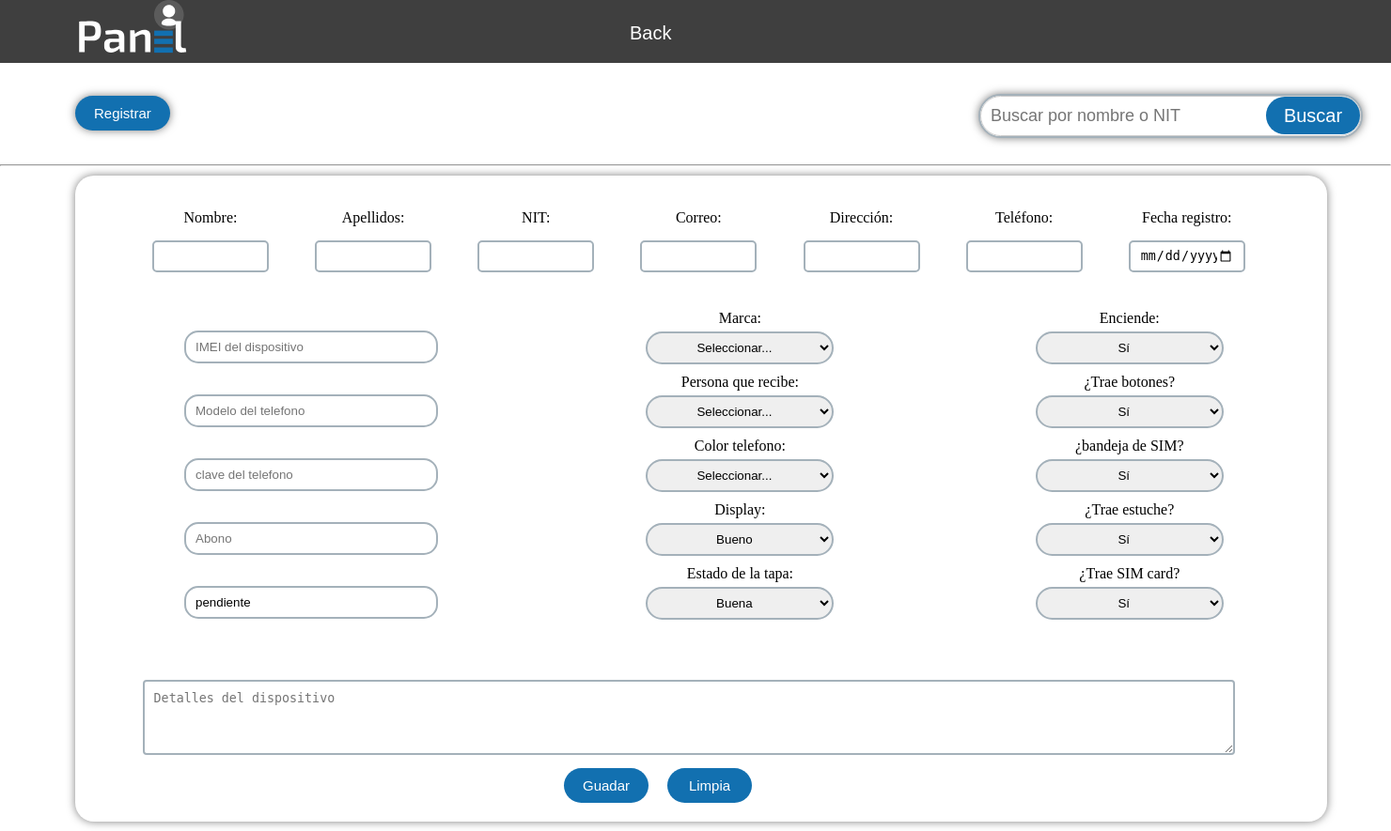
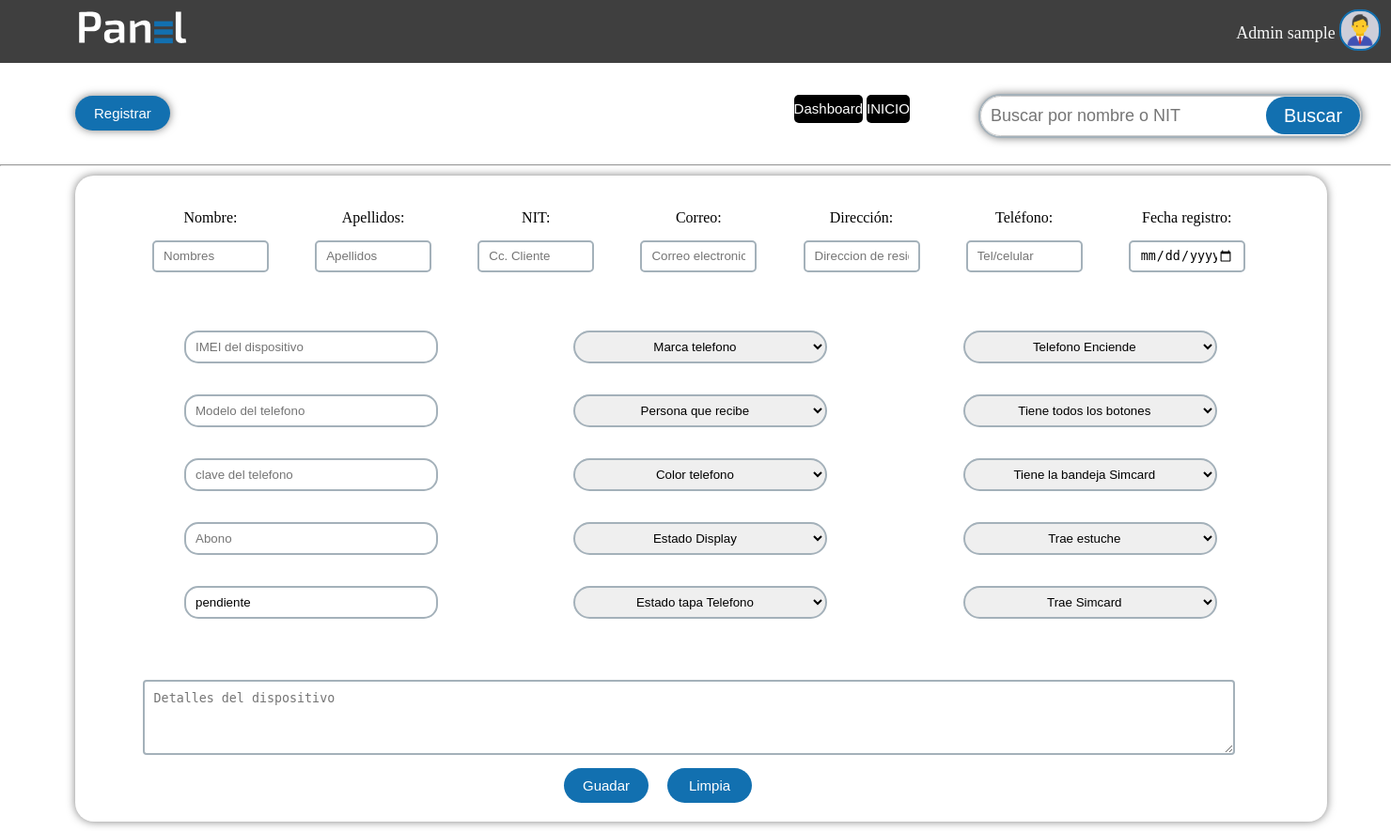
Before and after one commit to luqes55/appjulian, a Flask app: page /register_cliente_dispositivo in a window 1480 px wide. Shown: the whole page at 94% size. Run offline with Flask 3, Linux system fonts and the light colour scheme; the visitor is signed in with stand-in values (Sample User, id 1).

Commit message:
programa actualizado exito

```diff
--- a/app/models.py
+++ b/app/models.py
@@ -43,11 +43,11 @@ class Dispositivo(db.Model):
 
 # Modelo de usuario para la autenticación
 class User(UserMixin, db.Model):
-    __tablename__ = 'user'  # Nombre de la tabla en MySQL
+    __tablename__ = 'user'
     id = db.Column(db.Integer, primary_key=True)
     usuario = db.Column(db.String(45), unique=True, nullable=False)
-    password = db.Column(db.String(255), nullable=False)  # Cambié el tamaño del campo
-    pin = db.Column(db.BigInteger, nullable=False)  # Campo para el PIN
+    password = db.Column(db.String(255), nullable=False)
+    pin = db.Column(db.String(20), nullable=False)
 
      # Hashea la contraseña
     def set_password(self, password):
--- a/app/routes.py
+++ b/app/routes.py
@@ -1,4 +1,4 @@
-from flask import Blueprint, render_template, redirect, url_for, flash, request,make_response,jsonify
+from flask import Blueprint, render_template, redirect, url_for, flash, request,make_response
 from flask_login import login_required, login_user, logout_user, current_user
 from .models import User, Cliente, Dispositivo
 from .database import db
@@ -29,14 +29,12 @@ def register_user():
         # Crear un nuevo usuario
         nuevo_usuario = User(usuario=usuario)
         nuevo_usuario.set_password(password)  # Hashear la contraseña
-        nuevo_usuario.set_pin(pin)  # Guardar el PIN
+        nuevo_usuario.set_pin(pin)
         db.session.add(nuevo_usuario)
         db.session.commit()
 
         flash('Usuario registrado exitosamente.', 'success')
-        return make_response(redirect(url_for('main.register_user')), 200)
-
-         # Respuesta con código 200
+        return redirect(url_for('main.register_user'))
 
     return make_response(render_template('register.html', page_title='Registrar usuario'), 200)
 
@@ -44,21 +42,16 @@ def register_user():
 @login_required
 def validate_pin():
     pin = request.form['pin']
+    print("pin:", pin)
 
-    # Lógica para validar el PIN almacenado en la base de datos
-    if current_user.check_pin(pin):  # Utiliza el método check_pin que definiste en tu modelo User
-        # El PIN es correcto, redirigir a la ruta de registro
+
+    if current_user.check_pin(pin):
+
         return redirect(url_for('main.register_user'))
     else:
-        # El PIN es incorrecto, redirigir a la página de inicio (dashboard) con un mensaje de error
+
         flash('PIN incorrecto', 'danger')
         return redirect(url_for('main.dashboard'))
-
-
-
-
-
-
 
 
 @main.route('/')
@@ -92,7 +85,8 @@ def dashboard():
 @main.route('/login', methods=['GET', 'POST'])
 def login():
 
-
+    if current_user.is_authenticated:
+        return redirect(url_for('main.dashboard'))
 
     if request.method == 'POST':
         usuario = request.form['usuario']
--- a/app/static/css/style.css
+++ b/app/static/css/style.css
@@ -19,19 +19,75 @@ header{
     display: flex;
 
 }
+.dropdown img{
+    cursor: pointer;
+    border: 2px solid #1270b0;
+    border-radius: 20px;
+    background-color: #cdced9;
+
+}
+
+.dropdown{
+    position: relative;
+    display: inline-block;
+    left:1300px ;
+    height: 45px;
+
+}
+
+.dropdown-menu{
+    display: none;
+    position: relative;
+    top: 0px;
+    left:43px;
+    background-color: #f5f8fa;
+    box-shadow: 0 4px 6px rgba(0, 0, 0, 0.2);
+    border-radius: 10px;
+    width: 160px;
+    height: auto;
+    z-index: 1000;
+    text-align: start
+    ;
+}
+
+
+.dropdown-menu a{
+    display: block;
+    padding: 5px 10px;
+    text-decoration: none;
+    border-radius: 10px;
+    color: #000;
+
+}
+.dropdown-menu a:hover{
+    background-color: #1270b0;
+}
+
+.dropdown-menu a:last-child{
+    border-bottom: none;
+}
+
+.dropdown:hover .dropdown-menu{
+    display: block;
+}
+
+
 .profile{
     width: 40px;
     position: relative;
     left: 5px;
 
 }
+
+
 header span {
-    color:#1270b0;
+    color:#f6f7f7;
     position: relative;
     top:-5px;
     left:0px;
-    font-size: 12px;
-    font-family: Arial, Helvetica, sans-serif;
+    font-size: 18px;
+    font-family:'Times New Roman', Times, serif;
+    cursor: pointer;
 }
 
 header div{
@@ -40,16 +96,14 @@ header div{
     position: absolute;
     right: 45px;
     top: 10px;
-    justify-content: center;
-    padding: auto;
+
 }
 .span{
-    width: auto;
-    height: 13px;
-    background-color: #dde3e6;
-    position: relative;
-    top:-2px;
-    left:0px;
+    width: 200px;
+    height: 17px;
+    position: absolute;
+    top:20px;
+    right:2px;
     text-align: center;
     border-radius: 5px;
 }
@@ -59,6 +113,7 @@ header div{
     height: 80px;
     position: relative;
     left: 80px;
+    top:-10px;
 }
 
     .container {
@@ -95,7 +150,7 @@ header div{
         color: #ffff;
     }
     .regre{
-        background-color: transparent;
+        background-color:#000;
         width: auto;
         height: 30px;
         margin: 0%;
@@ -446,27 +501,23 @@ form {
 
 .form-regis{
 
-    background-color: #0F72CD;
+    background-color: #fefefe;
     width: auto;
     max-width: 450px;
     height: auto;
     position: relative;
     left: 29%;
-    top: 70px;
+    top: 10px;
+
 
 
 
 }
-.form-regis h1,label{
-    width: 400px;
-    height: auto;
-    margin: 10px;
 
-}
 .form-regis input{
     width: 400px;
     float: left;
-    margin: 10px;
+    margin: 5px;
 
 }
 .form-regis button{
--- a/app/static/css/style_form_registro.css
+++ b/app/static/css/style_form_registro.css
@@ -149,8 +149,9 @@
     box-sizing: border-box; /* Asegura que el padding no afecte el ancho total */
 }
  #dispo select{
+    margin: 10px;
     border: 2px solid #a4b1ba;
-    width: 200px;          /* Ajustamos el ancho a un porcentaje, para que se acomoden */
+    width: 270px;          /* Ajustamos el ancho a un porcentaje, para que se acomoden */
     height: 35px;
     border-radius: 20px;  /* Redondeamos los bordes para un diseño más suave */
     box-sizing: border-box;
--- a/app/templates/cliente.html
+++ b/app/templates/cliente.html
@@ -3,17 +3,7 @@
     {% extends 'dashboard.html' %}
     {% block title %}APP JULIAN | Nuevo Registro{% endblock %}
 
-    {% block header%}
-    <img src="{{ url_for('static', filename='images/logo2.svg') }}" class="logo-img" alt="soy la imagen">
 
-            <button class="regre">
-                <a class="bot" href="{{ url_for('main.inicio') }}">Back</a>
-            </button>
-
-
-            <a href="{{ url_for('main.inicio') }}"><img src="{{ url_for('static', filename='images/perfil.png') }}"  alt="img" class="Perfil-img" id="profileImg"></a>
-
-    {% endblock%}
 
     {% block content %}
 
@@ -25,27 +15,27 @@
 
             <div>
                 <label for="nombre">Nombre:</label>
-                <input type="text" id="nombre" name="nombre" required>
+                <input type="text" id="nombre" name="nombre"  placeholder="Nombres" required>
             </div>
             <div>
                 <label for="apellidos">Apellidos:</label>
-                <input type="text" id="apellidos" name="apellidos" required>
+                <input type="text" id="apellidos" name="apellidos" placeholder="Apellidos" required>
             </div>
             <div>
                 <label for="nit">NIT:</label>
-                <input type="text" id="nit" name="nit" required>
+                <input type="text" id="nit" name="nit" placeholder="Cc. Cliente" required>
             </div>
             <div>
                 <label for="correo">Correo:</label>
-                <input type="email" id="correo" name="correo" required>
+                <input type="email" id="correo" name="correo" placeholder="Correo electronico"required>
             </div>
             <div>
                 <label for="direccion">Dirección:</label>
-                <input type="text" id="direccion" name="direccion" required>
+                <input type="text" id="direccion" name="direccion" placeholder="Direccion de residencia"required>
             </div>
             <div>
                 <label for="telefono">Teléfono:</label>
-                <input type="text" id="telefono" name="telefono" required>
+                <input type="text" id="telefono" name="telefono" placeholder="Tel/celular" required>
             </div>
             <div>
                 <label for="fechaIngreso">Fecha registro:</label>
@@ -86,11 +76,11 @@
 
                     </div>
                 <!-- segundo div-->
-                    <div>
+                    <div class="datos_cliente">
                             <div>
-                            <label for="marca">Marca:</label>
+
                             <select id="maraca" name="marca" required>
-                                    <option value="">Seleccionar...</option>
+                                    <option value="">Marca telefono</option>
                                     <option value="Iphone">Iphone</option>
                                     <option value="Samgung">Samsung</option>
                                     <option value="Motorola">Motorola</option>
@@ -103,9 +93,9 @@
 
 
                             <div>
-                                <label for="per_recibe">Persona que recibe:</label>
+
                                 <select id="per_recibe" name="per_recibe" required>
-                                    <option value="">Seleccionar...</option>
+                                    <option value="">Persona que recibe</option>
                                     <option value="Julian">Julian</option>
                                     <option value="Camila">Camila</option>
                                     <option value="Manuel">Manuel</option>
@@ -113,9 +103,9 @@
                                 </select>
                             </div>
                             <div>
-                                <label for="color">Color telefono:</label>
+
                                 <select id="color" name="color" required>
-                                    <option value="">Seleccionar...</option>
+                                    <option value="">Color telefono</option>
                                     <option value="amarillo">Amarillo</option>
                                     <option value="verde">Verde</option>
                                     <option value="azul">Azul</option>
@@ -124,8 +114,9 @@
                             </div>
 
                             <div>
-                                <label for="display_quebrado">Display:</label>
+
                                 <select id="display_quebrado" name="display_quebrado" required>
+                                    <option value="">Estado Display</option>
                                     <option value="bueno">Bueno</option>
                                     <option value="rallado">Rayado</option>
                                     <option value="quebrado">Quebrado</option>
@@ -135,8 +126,9 @@
 
                             <div>
 
-                                <label for="tapa_quebrada">Estado de la tapa:</label>
+
                                 <select id="tapa" name="tapa_quebrada" required>
+                                    <option value="">Estado tapa Telefono</option>
                                     <option value="buena"> Buena</option>
                                     <option value="buena"> Rayada</option>
                                     <option value="quebrada"> Quebrada</option>
@@ -145,38 +137,43 @@
                     </div>
 
                      <!-- tercer div-->
-                    <div>
+                    <div class="datos_cliente">
                             <div>
-                                <label for="enciende">Enciende:</label>
+
                                 <select id="enciende" name="enciende" required>
+                                    <option value="">Telefono Enciende</option>
                                     <option value="si"> Sí</option>
                                     <option value="no"> No</option>
                                 </select>
                             </div>
                             <div>
-                                <label for="botones">¿Trae botones?</label>
+
                                 <select id="botones" name="botones" required>
+                                    <option value="">Tiene todos los botones</option>
                                     <option value="si">Sí</option>
                                     <option value="no">No</option>
                                 </select>
                             </div>
                             <div>
-                                <label for="bandeja_sim">¿bandeja de SIM?</label>
+
                                 <select id="bandeja_sim" name="bandeja_sim" required>
+                                    <option value=""> Tiene la bandeja Simcard</option>
                                     <option value="si">Sí</option>
                                     <option value="no">No</option>
                                 </select>
                             </div>
                             <div>
-                                <label for="estuche">¿Trae estuche?</label>
+
                                 <select id="estuche" name="estuche" required>
+                                    <option value="">Trae estuche</option>
                                     <option value="si">Sí</option>
                                     <option value="no">No</option>
                                 </select>
                             </div>
                             <div>
-                                <label for="simcard">¿Trae SIM card?</label>
+
                                 <select id="simcard" name="simcard" required>
+                                    <option value="">Trae Simcard</option>
                                     <option value="si">Sí</option>
                                     <option value="no">No</option>
                                 </select>
@@ -190,7 +187,7 @@
             </div>
             <div class="but">
                 <button class="guarda" type="submit">Guadar</button>
-                <button class="cancelar" type="reset">Limpia</button>
+                <button class="cancelar" type="reset" >Limpia</button>
             </div>
         </div>
 
--- a/app/templates/dashboard.html
+++ b/app/templates/dashboard.html
@@ -9,7 +9,9 @@
 
 </head>
 <body>
-
+    <div id="loader" style="color:red;">
+        <div class="spiner">cargando</div>
+    </div>
 
     <!--
     <nav class="sidebar">
@@ -26,12 +28,32 @@
        <img src="{{ url_for('static', filename='images/logo2.svg') }}" class="logo-img" alt="soy la imagen">
 
 
-       <div >
-        <img src="{{ url_for('static', filename='images/perfil.png') }}" class="profile" alt="img" id="profileImg">
-        <div class="span"><span>{{ current_user.usuario }}</span></div>
+       <div  class="dropdown">
+        <img src="{{ url_for('static', filename='images/iconadmin1.png') }}" class="profile" >
+        <div class="span"><span> Admin {{ current_user.usuario }}</span>
+                <div class="dropdown-menu" >
+
+                    <a href="{{url_for('main.buscar')}}">Editar perfil</a>
+                    <a href="#" id="openModalLink">Crear nuevo usuario</a>
+                    <a href="{{url_for('main.logout')}}">Cerrar sessión</a>
+                </div>
+
        </div>
 
 
+        <!-- modal para el pin de acceso -->
+
+        <div id="pinModal" class="modal" style="display:none;">
+            <div class="modal-content">
+                <h3>Ingresa su PIN de acceso</h3>
+                <form class="can" action="{{ url_for('main.validate_pin') }}" method="POST">
+                    <input type="password" name="pin" placeholder="PIN" required>
+                    <button class="cancel" type="button" id="closeModal">Cancelar</button>
+                    <button class="validar" type="submit">Validar</button>
+                    <p style="color:red; display:none;" id="errorMessage">PIN incorrecto</p>
+                </form>
+            </div>
+        </div>
 
     {% endblock%}
 </header>
@@ -41,14 +63,16 @@
     <div class="contenedor_nav">
 
         <button class="registro_nuevo"><a href="{{ url_for('main.register_cliente_dispositivo') }}">Registrar<a/> </button>
-
-
-
-        <form class="busqueda" method="GET" action="{{ url_for('main.buscar') }}">
-
-            <input type="text" name="query" placeholder="Buscar por nombre o NIT" required>
-            <button class="buscal" type="submit">Buscar</button>
-        </form>
+            <button class="regre">
+                <a class="bot" href="{{ url_for('main.dashboard') }}">Dashboard</a>
+            </button>
+            <button class="regre">
+                <a class="bot" href="{{ url_for('main.inicio') }}">INICIO</a>
+            </button>
+            <form class="busqueda" method="GET" action="{{ url_for('main.buscar') }}">
+                <input type="text" name="query" placeholder="Buscar por nombre o NIT" required>
+                <button class="buscal" type="submit">Buscar</button>
+            </form>
     </div>
 
 </nav>
@@ -56,7 +80,12 @@
 
 
     <div class="container">
+
+
+
         {% block content %}
+
+
            <!-- Mensajes Flash -->
            {% with messages = get_flashed_messages(with_categories=true) %}
            {% if messages %}
@@ -68,39 +97,11 @@
            {% endif %}
        {% endwith %}
 
-          <!-- modal para el pin de acceso -->
 
-            <div id="pinModal" class="modal" style="display:none;">
-                <div class="modal-content">
-                    <h2>Ingresa su PIN de acceso</h2>
-                    <form class="can" action="{{ url_for('main.validate_pin') }}" method="POST">
-                        <input type="password" name="pin" placeholder="PIN" required>
-                        <button class="cancel" type="button" id="closeModal">Cancelar</button>
-                        <button class="validar" type="submit">Validar</button>
-                        <p style="color:red; display:none;" id="errorMessage">PIN incorrecto</p>
-                    </form>
-                </div>
-            </div>
 
             {% endblock %}
     </div>
 
-        <!--
-        <nav class="nav">
-            <h1 class="page-title">{{ page_title }}</h1>
-        </nav>
-       Área de Contenido Principal -->
-
-
-
-
-
-            <!-- Contenido Dinámico -->
-
-
-
-
-
     <script src="{{ url_for('static', filename='js/app.js') }}"></script>
 </body>
 </html>
```
Also changed, not shown: other parts of app/static/css/style.css (+39 -3 lines), app/static/js/app.js (+49 -34 lines), app/templates/inicio.html (+1 -10 lines), app/templates/register.html (+18 -15 lines), app/templates/resultado_busqueda.html (+10 -12 lines), app/static/images/iconad.png (added), app/static/images/iconadmin.png (added), app/static/images/iconadmin1.png (added).
